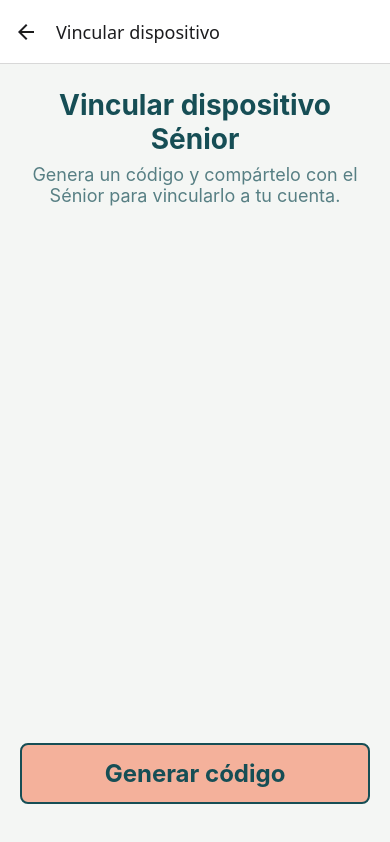
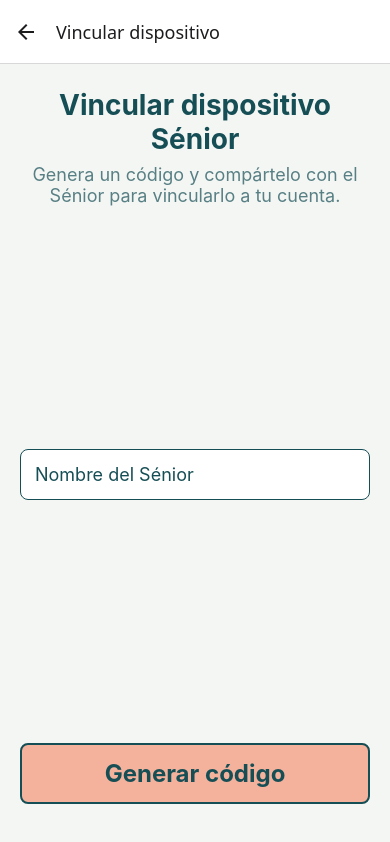
Before and after one commit to MariaIsaDurango/Avizor, a React Native app in the folder mobile/: screen /TutorPairing in a window 390 px wide. Built offline with nearby package versions, Linux system fonts and the light colour scheme.

Commit message:
fix(#25): align mobile with backend contracts — display_name, pairing body, min password 10 chars

```diff
--- a/mobile/src/screens/auth/TutorRegisterScreen.tsx
+++ b/mobile/src/screens/auth/TutorRegisterScreen.tsx
@@ -27,14 +27,14 @@ export default function TutorRegisterScreen({ navigation }: Props) {
       setError('Las contraseñas no coinciden.');
       return;
     }
-    if (password.length < 8) {
-      setError('La contraseña debe tener al menos 8 caracteres.');
+    if (password.length < 10) {
+      setError('La contraseña debe tener al menos 10 caracteres.');
       return;
     }
     setLoading(true);
     setError(null);
     try {
-      await register({ name, email, password });
+      await register({ display_name: name, email, password });
       navigation.reset({ index: 0, routes: [{ name: 'TutorDashboard' }] });
     } catch (e) {
       const message = e instanceof Error ? e.message : 'Error al registrarse.';
--- a/mobile/src/screens/tutor/PairingScreen.tsx
+++ b/mobile/src/screens/tutor/PairingScreen.tsx
@@ -1,5 +1,5 @@
 import { useState, useEffect } from 'react';
-import { View, Text, StyleSheet, ActivityIndicator } from 'react-native';
+import { View, Text, TextInput, StyleSheet, ActivityIndicator } from 'react-native';
 import { NativeStackScreenProps } from '@react-navigation/native-stack';
 import { RootStackParamList } from '../../navigation/types';
 import Screen from '../../components/Screen';
@@ -21,6 +21,7 @@ function formatCode(code: string): string {
 }
 
 export default function TutorPairingScreen({ navigation }: Props) {
+  const [seniorName, setSeniorName] = useState('');
   const [code, setCode] = useState<string | null>(null);
   const [expiresAt, setExpiresAt] = useState<Date | null>(null);
   const [secondsLeft, setSecondsLeft] = useState(0);
@@ -38,10 +39,14 @@ export default function TutorPairingScreen({ navigation }: Props) {
   }, [expiresAt]);
 
   async function handleGenerate() {
+    if (!seniorName.trim()) {
+      setError('Ingresa el nombre del Sénior.');
+      return;
+    }
     setLoading(true);
     setError(null);
     try {
-      const pairing = await createPairing();
+      const pairing = await createPairing(seniorName.trim());
       const expiry = new Date(pairing.expires_at);
       setCode(pairing.code);
       setExpiresAt(expiry);
@@ -68,6 +73,18 @@ export default function TutorPairingScreen({ navigation }: Props) {
         {loading && <ActivityIndicator size="large" color={colors.primary} />}
 
         {error !== null && <Text style={styles.error}>{error}</Text>}
+
+        {!loading && code === null && (
+          <TextInput
+            style={styles.input}
+            placeholder="Nombre del Sénior"
+            placeholderTextColor={colors.primary}
+            value={seniorName}
+            onChangeText={(v) => { setSeniorName(v); setError(null); }}
+            autoCapitalize="words"
+            autoComplete="name"
+          />
+        )}
 
         {!loading && code !== null && !isExpired && (
           <>
@@ -118,6 +135,7 @@ const styles = StyleSheet.create({
   middle: {
     alignItems: 'center',
     gap: 16,
+    width: '100%',
   },
   footer: {
     gap: 12,
@@ -133,6 +151,16 @@ const styles = StyleSheet.create({
     color: colors.primary,
     textAlign: 'center',
     opacity: 0.7,
+  },
+  input: {
+    width: '100%',
+    borderWidth: 1.5,
+    borderColor: colors.primary,
+    borderRadius: 8,
+    padding: 14,
+    fontSize: fontSize.body,
+    color: colors.primary,
+    backgroundColor: colors.white,
   },
   codeLabel: {
     fontSize: fontSize.body,
--- a/mobile/src/services/auth.ts
+++ b/mobile/src/services/auth.ts
@@ -1,7 +1,7 @@
 import { apiFetch, saveToken, clearToken } from './api';
 
 interface RegisterData {
-  name: string;
+  display_name: string;
   email: string;
   password: string;
 }
@@ -27,8 +27,8 @@ export async function register(data: RegisterData): Promise<void> {
     throw new Error(error.detail ?? 'Error al registrarse.');
   }
 
-  const result: TokenResponse = await response.json();
-  await saveToken(result.access_token);
+  // Backend devuelve UserRead sin token; hacemos login para obtener el JWT
+  await login({ email: data.email, password: data.password });
 }
 
 export async function login(data: LoginData): Promise<void> {
--- a/mobile/src/services/pairing.ts
+++ b/mobile/src/services/pairing.ts
@@ -6,8 +6,11 @@ interface Pairing {
   expires_at: string;
 }
 
-export async function createPairing(): Promise<Pairing> {
-  const response = await apiFetch('/api/v1/pairings', { method: 'POST' });
+export async function createPairing(seniorDisplayName: string): Promise<Pairing> {
+  const response = await apiFetch('/api/v1/pairings', {
+    method: 'POST',
+    body: JSON.stringify({ senior_display_name: seniorDisplayName }),
+  });
   if (!response.ok) {
     const error = await response.json();
     throw new Error(error.detail ?? 'Error al generar el código de vinculación.');
```
